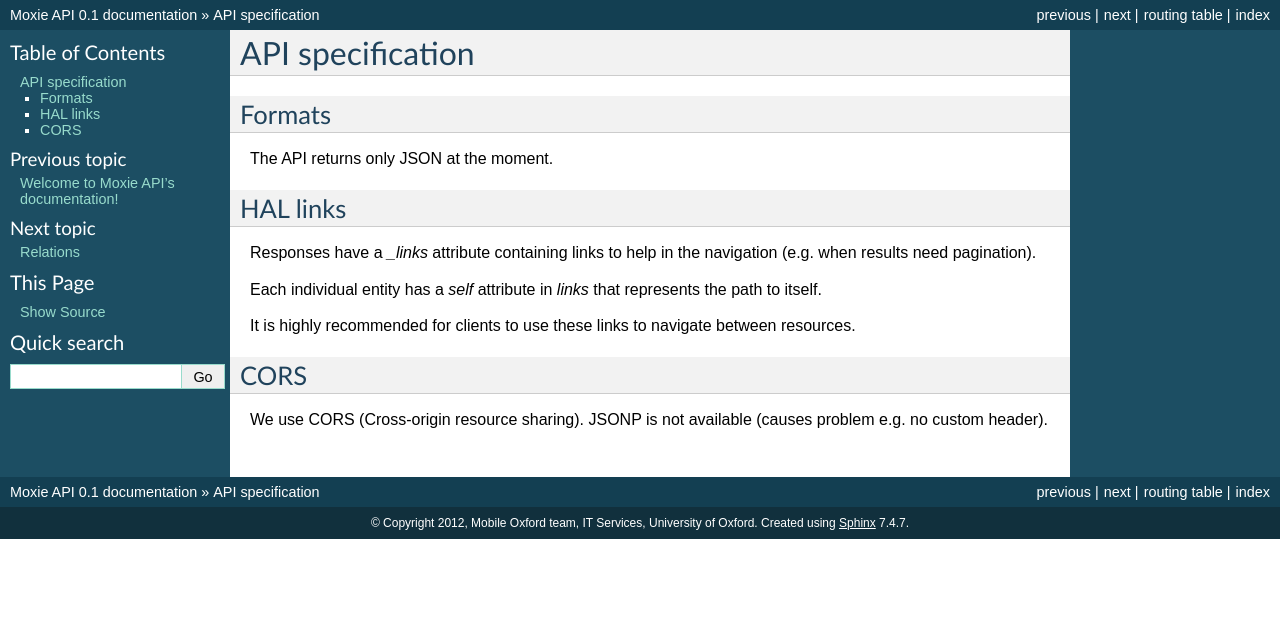
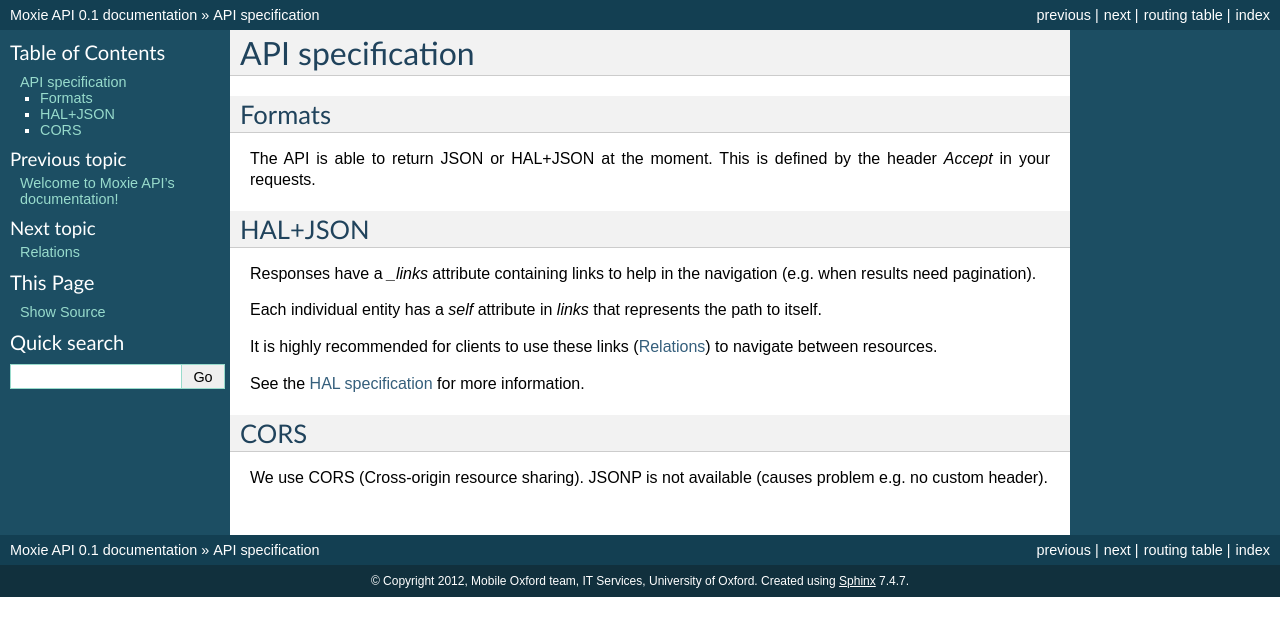
Before and after one commit to martinfilliau/moxie, a Sphinx documentation site: the page built from docs/source/http_api/specification.rst, in a window 1280 px wide. Shown: the top 636 px of the page. Built offline with Sphinx 7.4.7, drawn with Linux system fonts in a browser that asks for light colours.

Commit message:
Updated documentation for domain, representation and HAL+JSON representation.

```diff
--- /dev/null
+++ b/docs/source/api/domain.rst
@@ -0,0 +1,4 @@
+Domain
+======
+
+Domain objects are used in the :doc:`services` layer, they are passed from/to :doc:`provider` and resources.
--- a/docs/source/api/overview.rst
+++ b/docs/source/api/overview.rst
@@ -5,8 +5,8 @@ Blueprints
 ----------
 Encapsulates an instance of an Application.
 
- * Domain
- * Representations
+ * :doc:`domain`
+ * :doc:`representation`
  * :doc:`services`
  * :doc:`view`
  * :doc:`provider`
--- /dev/null
+++ b/docs/source/api/representation.rst
@@ -0,0 +1,4 @@
+Representation
+==============
+
+Representation of a :doc:`domain` object, it is often a simplified view that is sent to clients in a specific format.
--- a/docs/source/http_api/specification.rst
+++ b/docs/source/http_api/specification.rst
@@ -4,16 +4,18 @@ API specification
 Formats
 -------
 
-The API returns only JSON at the moment.
+The API is able to return JSON or HAL+JSON at the moment. This is defined by the header `Accept` in your requests.
 
-HAL links
----------
+HAL+JSON
+--------
 
 Responses have a `_links` attribute containing links to help in the navigation (e.g. when results need pagination).
 
 Each individual entity has a `self` attribute in `links` that represents the path to itself.
 
-It is highly recommended for clients to use these links to navigate between resources.
+It is highly recommended for clients to use these links (:doc:`relations`) to navigate between resources.
+
+See the `HAL specification <http://tools.ietf.org/html/draft-kelly-json-hal-03>`_ for more information.
 
 CORS
 ----
```
